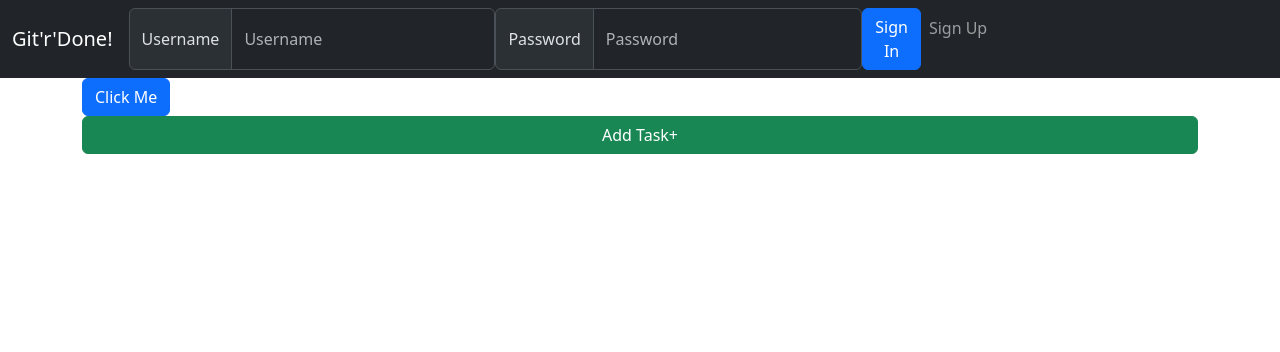
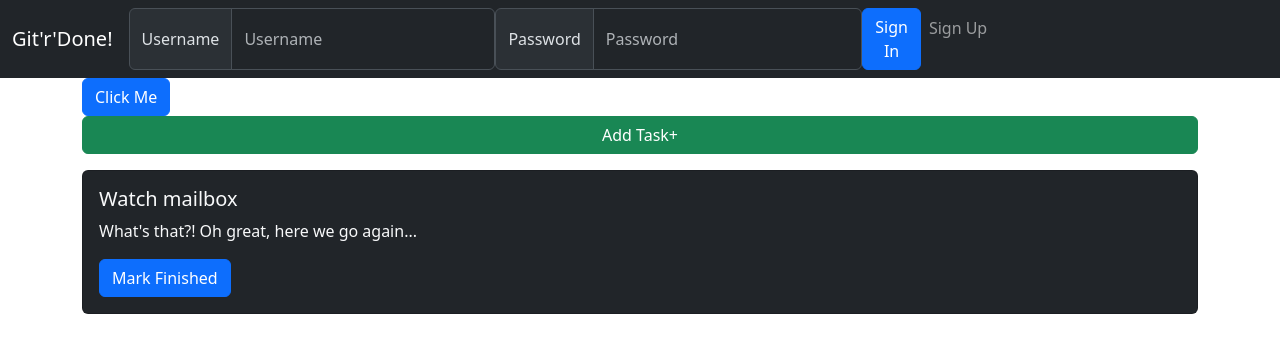
Before and after one commit to GeekAndDestroy/week9ToDoList, a React (Vite) app: page / in a window 1280 px wide. Shown: the top 352 px of the page. Built offline with nearby package versions, Linux system fonts and the light colour scheme.

Commit message:
installed router dom, moved elements to views pages.

```diff
--- a/package.json
+++ b/package.json
@@ -13,7 +13,8 @@
     "bootstrap": "^5.3.3",
     "react": "^18.2.0",
     "react-bootstrap": "^2.10.2",
-    "react-dom": "^18.2.0"
+    "react-dom": "^18.2.0",
+    "react-router-dom": "^6.22.3"
   },
   "devDependencies": {
     "@types/react": "^18.2.66",
--- a/src/App.tsx
+++ b/src/App.tsx
@@ -1,15 +1,12 @@
 import { useState } from "react";
+import { Routes, Route } from "react-router-dom";
 import Navigation from "./components/Navigation";
-import TaskCard from "./components/TaskCard";
 import Container from "react-bootstrap/Container";
 import Button from "react-bootstrap/Button";
-import Form from "react-bootstrap/Form";
-import Card from "react-bootstrap/Card";
-import TaskForm from "./components/TaskForm";
-import { TaskFormDataType, TaskType } from "./Types/index";
+import Home from "./views/home";
+import Signup from "./views/signup";
 
 export default function App() {
-  const [showForm, setShowForm] = useState(false);
   const [isLoggedIn, setIsLoggedIn] = useState(false);
 
   const handleClick = () => {
@@ -17,25 +14,17 @@ export default function App() {
     setIsLoggedIn(!isLoggedIn);
   };
 
-  const [tasks, setTasks] = useState<TaskType[]>([])
-
-  const createTask = (newTaskData: TaskFormDataType) => {
-    const newTask: TaskType = {...newTaskData, taskId:tasks.length+1, createdAt:new Date().toString(), completed:false, userId:1}
-    setTasks([...tasks, newTask])
-  }
-
   return (
     <>
       <Navigation isLoggedIn={isLoggedIn} />
       <Container>
-        <Button variant="primary" onClick={handleClick}>
-          Click Me
-        </Button>
-        <Button className='w-100' variant='success' onClick={() => setShowForm(!showForm)}>{showForm ? 'Hide Form' : 'Add Task+'}</Button>
-        {showForm && <TaskForm createTask={ createTask } /> }
-        {tasks.map((p) => (
-          <TaskCard key={p.taskId} task={p} />
-        ))}
+        <Routes>
+          <Route
+            path="/"
+            element={<Home isLoggedIn={isLoggedIn} handleClick={handleClick} />}
+          />
+          <Route path="/signup" element={<Signup />} />
+        </Routes>
       </Container>
     </>
   );
--- a/src/components/TaskForm.tsx
+++ b/src/components/TaskForm.tsx
@@ -1,43 +1,59 @@
-import { useState } from 'react';
-import Form from 'react-bootstrap/Form'
-import Button from 'react-bootstrap/Button'
-import { TaskFormDataType } from '../Types';
+import { useState } from "react";
+import Form from "react-bootstrap/Form";
+import Button from "react-bootstrap/Button";
+import { TaskFormDataType } from "../Types";
 
 type TaskFormProps = {
-    createTask: (data: TaskFormDataType) => void
+  createTask: (data: TaskFormDataType) => void;
 };
 
 export default function TaskForm({ createTask }: TaskFormProps) {
+  const [newTask, setNewTask] = useState<TaskFormDataType>({
+    title: "",
+    description: "",
+    dueDate: "",
+  });
 
-    const [newTask, setNewTask]= useState<TaskFormDataType>({title:'', description:'', dueDate:''})
+  const handleInputChange = (event: React.ChangeEvent<HTMLInputElement>) => {
+    console.log(event.target.name, event.target.value);
+    setNewTask({ ...newTask, [event.target.name]: event.target.value });
+  };
 
-    const handleInputChange = (event: React.ChangeEvent<HTMLInputElement>) => {
-        console.log(event.target.name, event.target.value);
-        setNewTask({...newTask, [event.target.name]:event.target.value })
-    }
-
-    const handleFormSubmit = (event: React.FormEvent) => {
-        event.preventDefault();
-        createTask(newTask)
-    }
+  const handleFormSubmit = (event: React.FormEvent) => {
+    event.preventDefault();
+    createTask(newTask);
+  };
 
   return (
     <Form onSubmit={handleFormSubmit}>
       <Form.Group className="mb-3">
         <Form.Label>Task:</Form.Label>
-        <Form.Control name='title' value={newTask.title} placeholder="Enter Task" onChange={handleInputChange} />
+        <Form.Control
+          name="title"
+          value={newTask.title}
+          placeholder="Enter Task"
+          onChange={handleInputChange}
+        />
       </Form.Group>
       <Form.Group className="mb-3">
         <Form.Label>Description</Form.Label>
-        <Form.Control name='desc' placeholder="Enter More Details" value={newTask.description} onChange={handleInputChange} />
+        <Form.Control
+          name="desc"
+          placeholder="Enter More Details"
+          value={newTask.description}
+          onChange={handleInputChange}
+        />
       </Form.Group>
       <Form.Group className="mb-3">
         <Form.Label>Due Date</Form.Label>
-        <Form.Control name='dueDate' placeholder="Enter Due Date (optional)" value={newTask.dueDate} onChange={handleInputChange} />
+        <Form.Control
+          name="dueDate"
+          placeholder="Enter Due Date (optional)"
+          value={newTask.dueDate}
+          onChange={handleInputChange}
+        />
       </Form.Group>
-      <Button variant="primary">
-        Add Task
-      </Button>
+      <Button variant="primary">Add Task</Button>
     </Form>
   );
 }
--- a/src/main.tsx
+++ b/src/main.tsx
@@ -1,11 +1,14 @@
 import React from 'react'
 import ReactDOM from 'react-dom/client'
+import { BrowserRouter } from 'react-router-dom';
 import App from './App.tsx'
 import 'bootstrap/dist/css/bootstrap.min.css';
 
 
 ReactDOM.createRoot(document.getElementById('root')!).render(
   <React.StrictMode>
-    <App />
+    <BrowserRouter>
+      <App />
+    </BrowserRouter>
   </React.StrictMode>,
 )
--- /dev/null
+++ b/src/views/Home.tsx
@@ -0,0 +1,70 @@
+import { useState } from "react";
+import TaskCard from "../components/TaskCard";
+
+import Button from "react-bootstrap/Button";
+import TaskForm from "../components/TaskForm";
+import { TaskFormDataType, TaskType, UserType } from "../Types/index";
+
+type HomeProps = {
+  isLoggedIn: boolean;
+  handleClick: () => void;
+};
+
+export default function Home({ isLoggedIn, handleClick }: HomeProps) {
+  const [showForm, setShowForm] = useState(false);
+
+  const [tasks, setTasks] = useState<TaskType[]>([
+    {
+      author: {
+        email: "toofyboy@dogmail.com",
+        userId: 3,
+        username: "maverick",
+        dateCreated: "Fri, 29 Mar 2024 23:53:39 GMT",
+      },
+      completed: false,
+      createdAt: "Sat, 30 Mar 2024 20:15:55 GMT",
+      description: "What's that?! Oh great, here we go again...",
+      dueDate: "",
+      taskId: 26,
+      title: "Watch mailbox",
+      userId: 3,
+    },
+  ]);
+
+  const createTask = (newTaskData: TaskFormDataType) => {
+    const author: UserType = {
+      userId: 3,
+      username: "maverick",
+      email: "toofyboy@dogmail.com",
+      dateCreated: "Fri, 29 Mar 2024 23:53:39 GMT",
+    };
+    const newTask: TaskType = {
+      ...newTaskData,
+      taskId: tasks.length + 1,
+      createdAt: new Date().toString(),
+      completed: false,
+      userId: 3,
+      author,
+    };
+    setTasks([...tasks, newTask]);
+  };
+
+  return (
+    <>
+      <Button variant="primary" onClick={handleClick}>
+        Click Me
+      </Button>
+      <Button
+        className="w-100"
+        variant="success"
+        onClick={() => setShowForm(!showForm)}
+      >
+        {showForm ? "Hide Form" : "Add Task+"}
+      </Button>
+      {showForm && <TaskForm createTask={createTask} />}
+      {tasks.map((p) => (
+        <TaskCard key={p.taskId} task={p} />
+      ))}
+    </>
+  );
+}
--- /dev/null
+++ b/src/views/Signup.tsx
@@ -0,0 +1,9 @@
+
+
+type SignupProps = {}
+
+export default function Signup({}: SignupProps) {
+  return (
+    <div>signup</div>
+  )
+}
```
Also changed, not shown: src/Types/index.ts (+4 -3 lines), src/components/Navigation.tsx (+31 -29 lines), src/components/TaskCard.tsx (+9 -9 lines), 1 other file (tests, documents, lock files or other folders).
